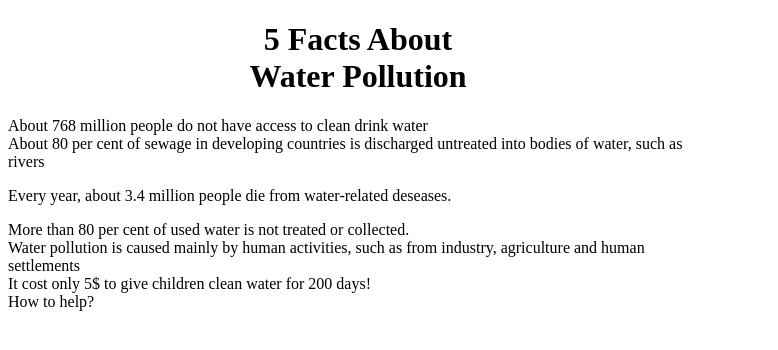
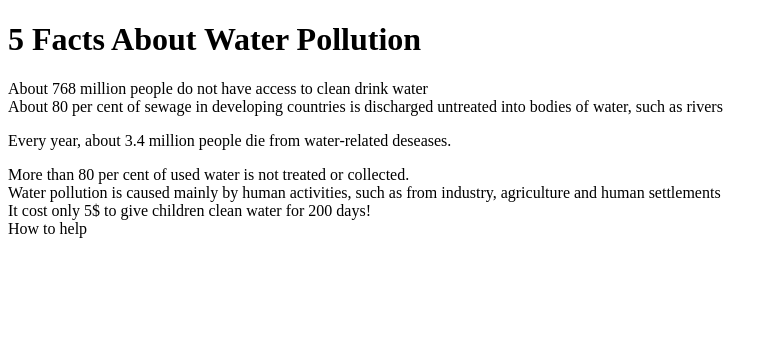
Before and after one commit to WebHeroSchool/-9-2, a plain HTML site: page index.html in a window 1280 px wide. Shown: the whole page, without its empty margins (0-778 px from the left). Drawn offline with Linux system fonts and the light colour scheme.

Commit message:
Update index.html

```diff
--- a/index.html
+++ b/index.html
@@ -4,29 +4,19 @@
     <title>
        5 facts about water pollution
     </title>
-    <style>
-      body {
-      max-width: 700px;
-      }
-    </style>
       <meta charset="utf-8">
   </head>
     <body>
       <h1>
-      <center>
-       <header> 5 Facts About
-       </header>
-       <header> Water Pollution
-       </header>
-      </center>
+       5 Facts About
+       Water Pollution
       </h1>
         <section>
           <div class="Parent">
             <div> About 768 million people do not have access to clean drink water </div>
             <div> About 80 per cent of sewage in developing countries is discharged untreated into bodies of water, such as rivers </div>
           </div>
-       <p class="right"> Every year, about 3.4 million people die from water-related deseases.
-       </p>
+            <p class="right"> Every year, about 3.4 million people die from water-related deseases.</p>
           <div class="Parent2">
             <div> More than 80 per cent of used water is not treated or collected. </div>
             <div> Water pollution is caused mainly by human activities, such as from industry, agriculture and human settlements </div>
@@ -35,7 +25,7 @@
       <footer>
         <div class="Parent3">
           <div> It cost only 5$ to give children clean water for 200 days!</div>
-    <div> How to help?</div>
+          <div> How to help</div>
         </div>
       </footer>
      </body>
```
Lines whose indentation alone changed are shown as unchanged.
